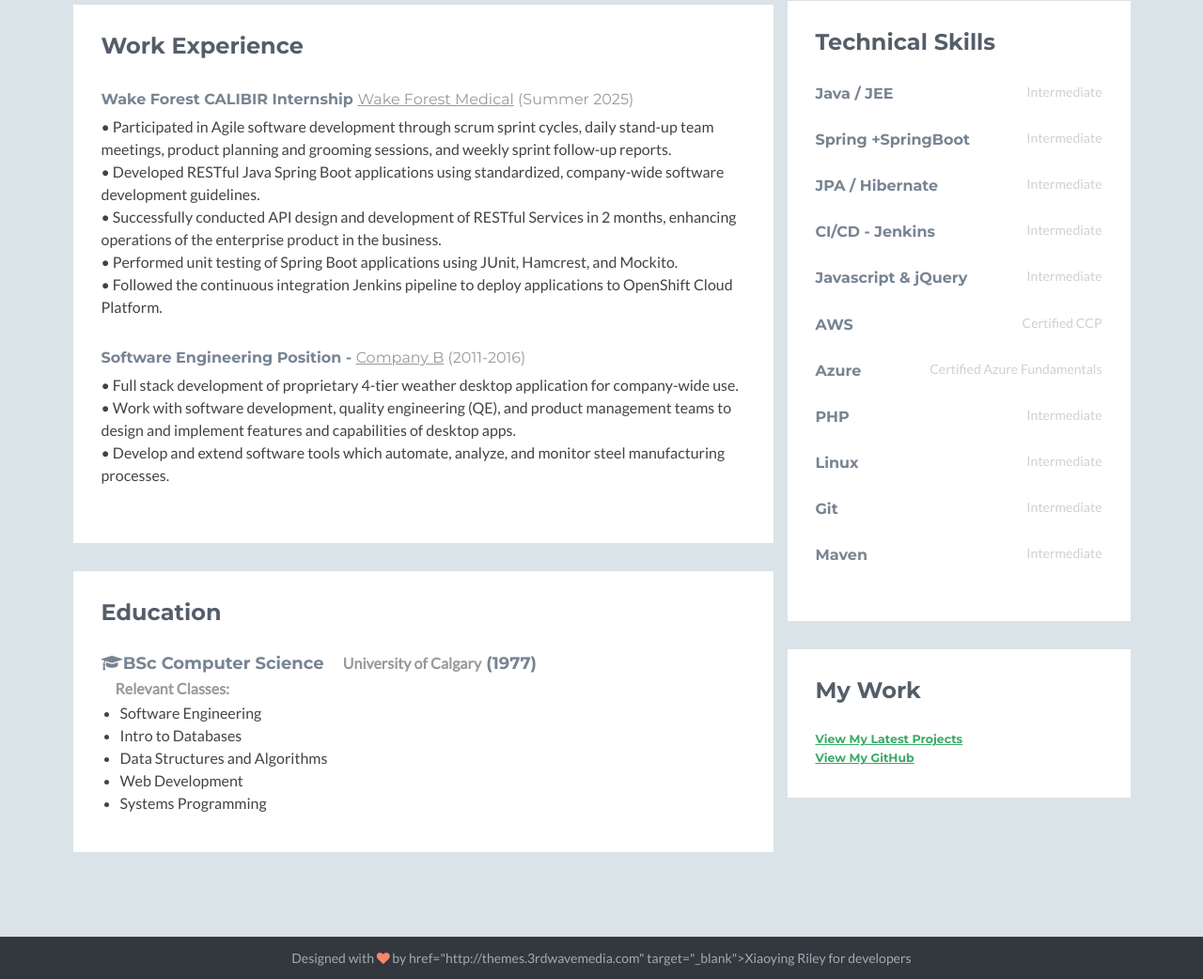
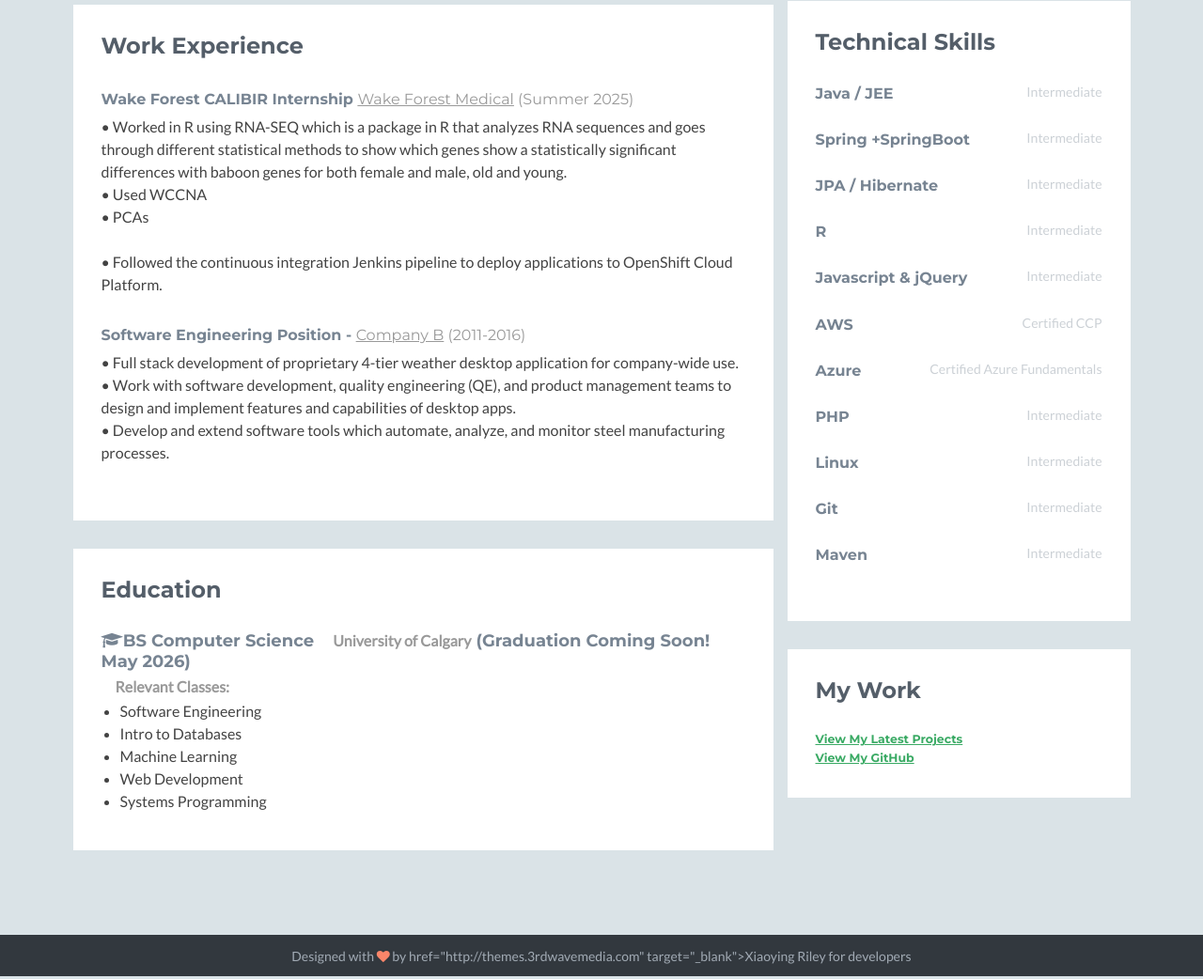
Before and after one commit to yera888/Yera888.github.io, a plain HTML site: page index.html in a window 1280 px wide. Shown: the part 575-1617 px from the top of the page at 94% size. Drawn offline with nearby package versions, Linux system fonts and the light colour scheme.

Commit message:
Updated work section

```diff
--- a/index.html
+++ b/index.html
@@ -97,20 +97,13 @@
                                     </span>
                                     <span class="year">(Summer 2025)</span>
                                 </h3>
-                                <p> • Participated in Agile software development through scrum sprint cycles, daily
-                                    stand-up
-                                    team
-                                    meetings, product planning and grooming sessions, and weekly sprint follow-up
-                                    reports.
+                                <p> • Worked in R using RNA-SEQ which is a package in R that analyzes RNA sequences and goes through different
+                                    statistical methods to show which genes show a statistically significant differences with baboon genes for both female and male,
+                                    old and young.
                                     <br>
-                                    • Developed RESTful Java Spring Boot applications using standardized, company-wide
-                                    software
-                                    development guidelines. <br>
-                                    • Successfully conducted API design and development of RESTful Services in 2 months,
-                                    enhancing
-                                    operations of the enterprise product in the business. <br>
-                                    • Performed unit testing of Spring Boot applications using JUnit, Hamcrest, and
-                                    Mockito.
+                                    • Used WCCNA <br>
+                                    • PCAs <br>
+
                                     <br>
                                     • Followed the continuous integration Jenkins pipeline to deploy applications to
                                     OpenShift Cloud
@@ -149,16 +142,16 @@
                         <!--//item-->
                         <div class="item">
                             <h3 class="title">
-                                <i class="fa fa-graduation-cap"></i>BSc Computer Science
+                                <i class="fa fa-graduation-cap"></i>BS Computer Science
                                 <!-- TODO --> <span class="university">University of Calgary</span> <span
-                                    class="year">(1977)</span>
+                                    class="year">(Graduation Coming Soon! May 2026)</span>
                             </h3>
 
                             <h6 class="university">Relevant Classes:</h6>
                             <ul>
                                 <li>Software Engineering</li>
                                 <li>Intro to Databases</li>
-                                <li>Data Structures and Algorithms</li>
+                                <li>Machine Learning</li>
                                 <li>Web Development</li>
                                 <li>Systems Programming</li>
                             </ul>
@@ -184,7 +177,7 @@
                                 <li>
                                     <i class="fa fa-envelope"></i>
                                     <span class="sr-only">Email:</span>
-                                    <!-- TODO --> <a href="mailto:james@website.com">James@website.com</a>
+                                    <!-- TODO --> <a href="mailto:yeraldinet1234@gmail.com">James@website.com</a>
                                 </li>
                                 <li>
                                     <i class="fa fa-link"></i>
@@ -227,7 +220,7 @@
                                 </div>
                                 <!--//item-->
                                 <div class="item">
-                                    <h3 class="level-title">CI/CD - Jenkins <span class="level-label"
+                                    <h3 class="level-title">R  <span class="level-label"
                                             data-placement="left" data-animation="true">Intermediate</span>
                                     </h3>
                                 </div>
@@ -286,7 +279,7 @@
                             </div>
                             <div class="item">
                                 <!-- TODO -->
-                                <h5><a href="github.com">View My GitHub</a></h5>
+                                <h5><a href="https://github.com/yera888">View My GitHub</a></h5>
                             </div>
 
 
```
